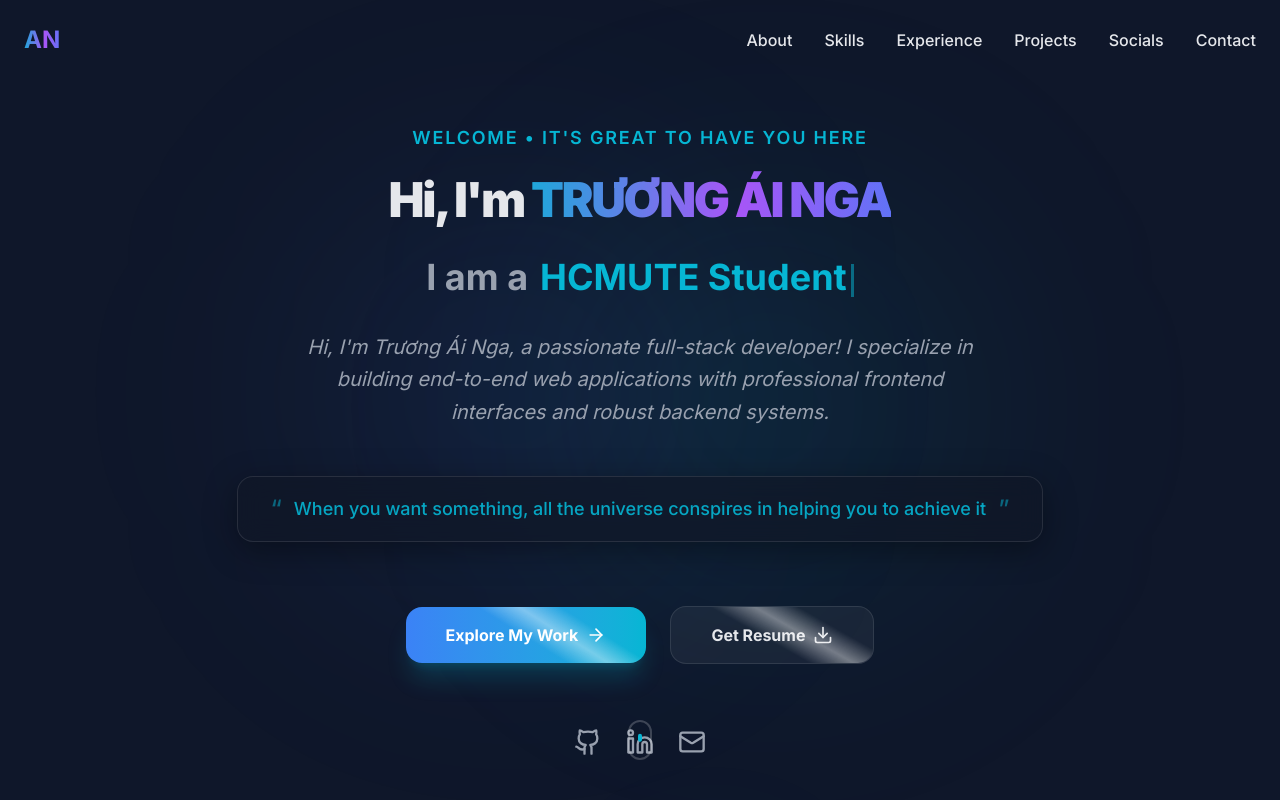
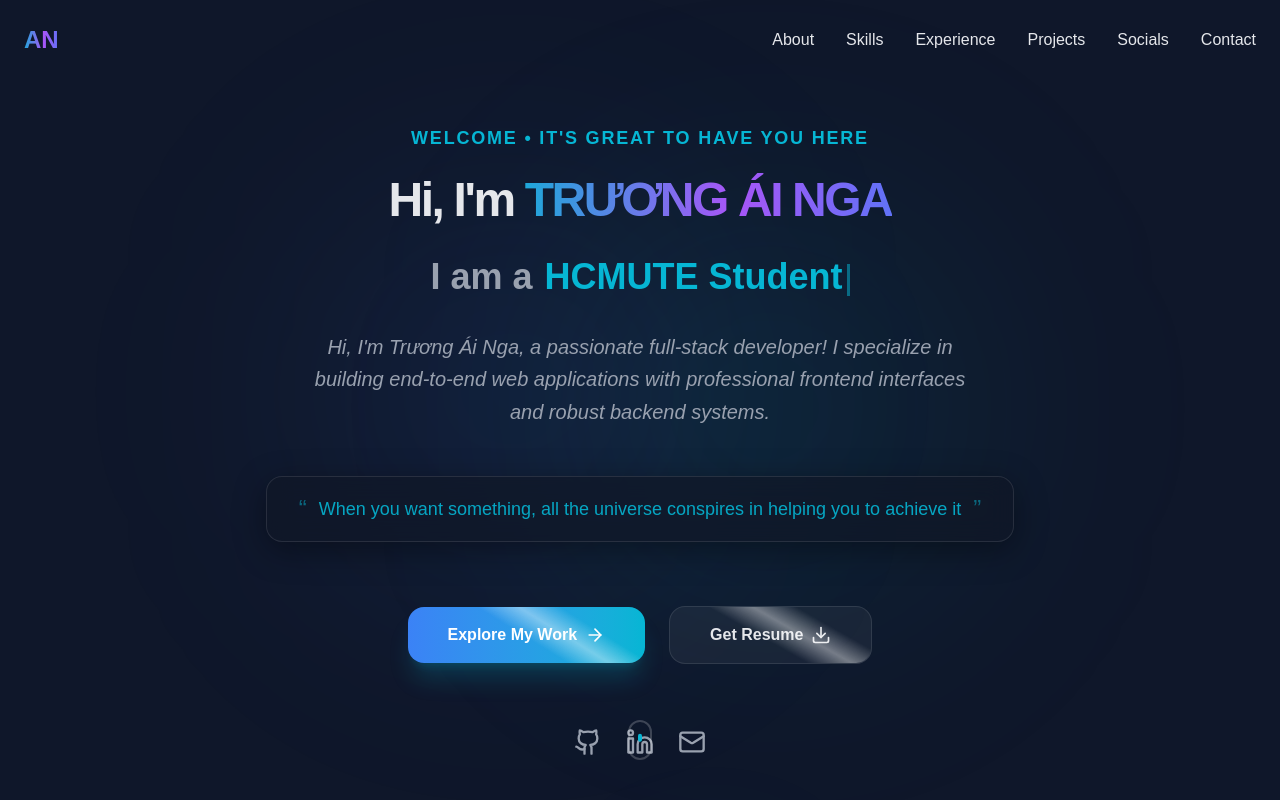
Before and after one commit to AiNga04/Portfolio, a Next.js app: page / in a window 1280 px wide. Shown: the top 800 px of the page. Built offline with nearby package versions, Linux system fonts and the light colour scheme.

Commit message:
feat: update font family in globals.css and optimize image handling in About and Experience components

```diff
--- a/src/app/globals.css
+++ b/src/app/globals.css
@@ -8,7 +8,7 @@
   --color-accent-blue: #3b82f6;
   --color-accent-cyan: #06b6d4;
 
-  --font-sans: var(--font-inter);
+  --font-sans: Arial, Helvetica, sans-serif;
 
   @keyframes shine {
     from {
--- a/src/app/layout.tsx
+++ b/src/app/layout.tsx
@@ -1,12 +1,6 @@
 import type { Metadata } from "next";
-import { Inter } from "next/font/google";
 import "./globals.css";
 import { cvData } from "@/lib/data";
-
-const inter = Inter({
-  variable: "--font-inter",
-  subsets: ["latin"],
-});
 
 export const metadata: Metadata = {
   metadataBase: new URL("https://ainga2k4.vercel.app/"),
@@ -82,7 +76,7 @@ export default function RootLayout({
         />
       </head>
       <body
-        className={`${inter.variable} font-sans antialiased bg-background text-foreground`}
+        className="font-sans antialiased bg-background text-foreground"
         suppressHydrationWarning
       >
         {children}
--- a/src/app/robots.ts
+++ b/src/app/robots.ts
@@ -7,6 +7,6 @@ export default function robots(): MetadataRoute.Robots {
       allow: "/",
       disallow: "/private/",
     },
-    sitemap: "https://ainga2k4.vercel.app//sitemap.xml",
+    sitemap: "https://ainga2k4.vercel.app/sitemap.xml",
   };
 }
--- a/src/components/About.tsx
+++ b/src/components/About.tsx
@@ -1,6 +1,7 @@
 "use client";
 
 import { motion } from "framer-motion";
+import Image from "next/image";
 import { cvData } from "@/lib/data";
 
 export default function About() {
@@ -50,11 +51,14 @@ export default function About() {
             className="md:w-1/2 relative"
           >
             <div className="aspect-square rounded-3xl overflow-hidden glass p-4 relative">
-              <div className="w-full h-full rounded-2xl bg-linear-to-br from-accent-blue/20 to-accent-cyan/20 overflow-hidden">
-                <img
+              <div className="relative w-full h-full rounded-2xl bg-linear-to-br from-accent-blue/20 to-accent-cyan/20 overflow-hidden">
+                <Image
                   src={cvData.avatar}
                   alt={cvData.name}
-                  className="w-full h-full object-cover transition-transform duration-500 hover:scale-110"
+                  fill
+                  priority
+                  className="object-cover transition-transform duration-500 hover:scale-110"
+                  sizes="(max-width: 768px) 100vw, 50vw"
                 />
               </div>
             </div>
--- a/src/components/Experience.tsx
+++ b/src/components/Experience.tsx
@@ -1,6 +1,7 @@
 "use client";
 
 import { motion } from "framer-motion";
+import Image from "next/image";
 import { Briefcase, Calendar } from "lucide-react";
 import { cvData } from "@/lib/data";
 
@@ -43,10 +44,12 @@ export default function Experience() {
                   <div className="flex items-start gap-4">
                     {exp.icon ? (
                       <div className="p-2 rounded-xl bg-white/5 border border-white/10 shrink-0">
-                        <img
+                        <Image
                           src={exp.icon}
                           alt={exp.company}
-                          className="w-12 h-12 object-contain rounded-lg"
+                          width={48}
+                          height={48}
+                          className="object-contain rounded-lg"
                           onError={(e) => {
                             (e.target as HTMLImageElement).style.display =
                               "none";
```
